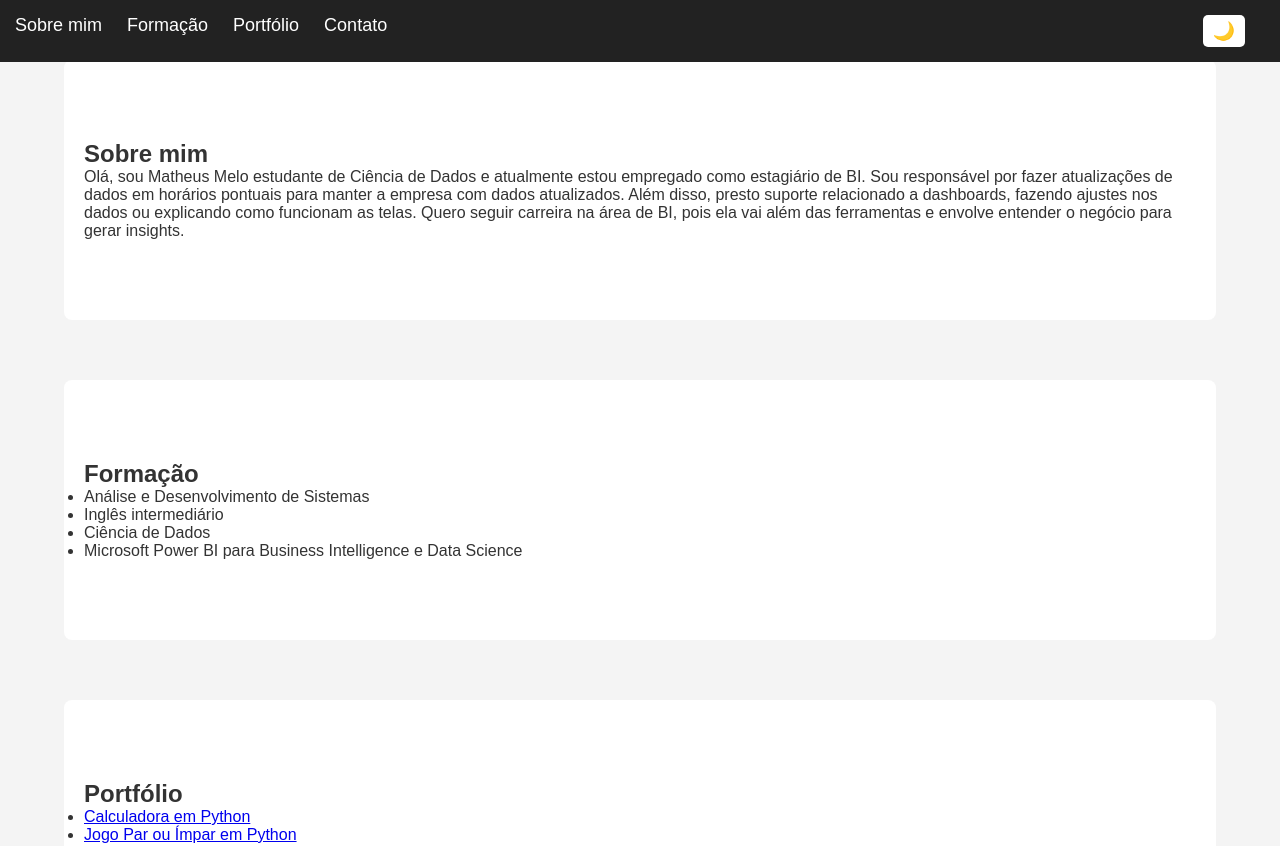
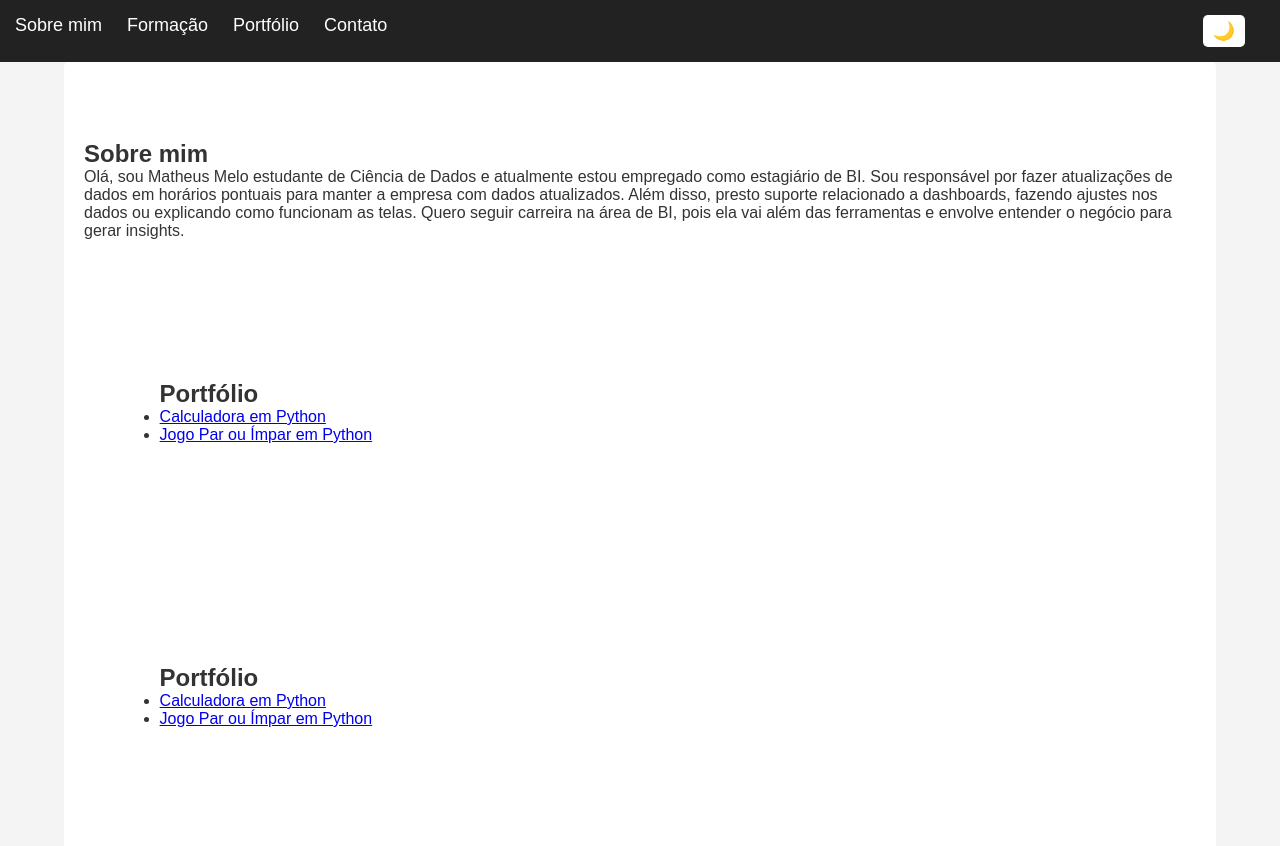
Before and after one commit to Matheussmm/Matheussmm.github.io, a plain HTML site: page index.html in a window 1280 px wide. Shown: the top 846 px of the page. Drawn offline with Linux system fonts and the light colour scheme.

Commit message:
Update index.html

```diff
--- a/index.html
+++ b/index.html
@@ -26,17 +26,22 @@
                 Além disso, presto suporte relacionado a dashboards, fazendo ajustes nos dados ou explicando como funcionam as telas.
                 Quero seguir carreira na área de BI, pois ela vai além das ferramentas e envolve entender o negócio para gerar insights.
             </p>
-        </section>
+      <section id="portfolio" class="secao">
+    <h2>Portfólio</h2>
+    <ul>
+        <li>
+            <a href="https://github.com/Matheussmm/matheus-trab/blob/main/calculadora.py" target="_blank">
+                Calculadora em Python
+            </a>
+        </li>
 
-        <section id="formacao" class="secao">
-            <h2>Formação</h2>
-            <ul>
-                <li>Análise e Desenvolvimento de Sistemas</li>
-                <li>Inglês intermediário</li>
-                <li>Ciência de Dados</li>
-                <li>Microsoft Power BI para Business Intelligence e Data Science</li>
-            </ul>
-        </section>
+        <li>
+            <a href="https://github.com/Matheussmm/matheus-trab/blob/main/par_ou_impar.py" target="_blank">
+                Jogo Par ou Ímpar em Python
+            </a>
+        </li>
+    </ul>
+</section>
 
         <section id="portfolio" class="secao">
             <h2>Portfólio</h2>
```
